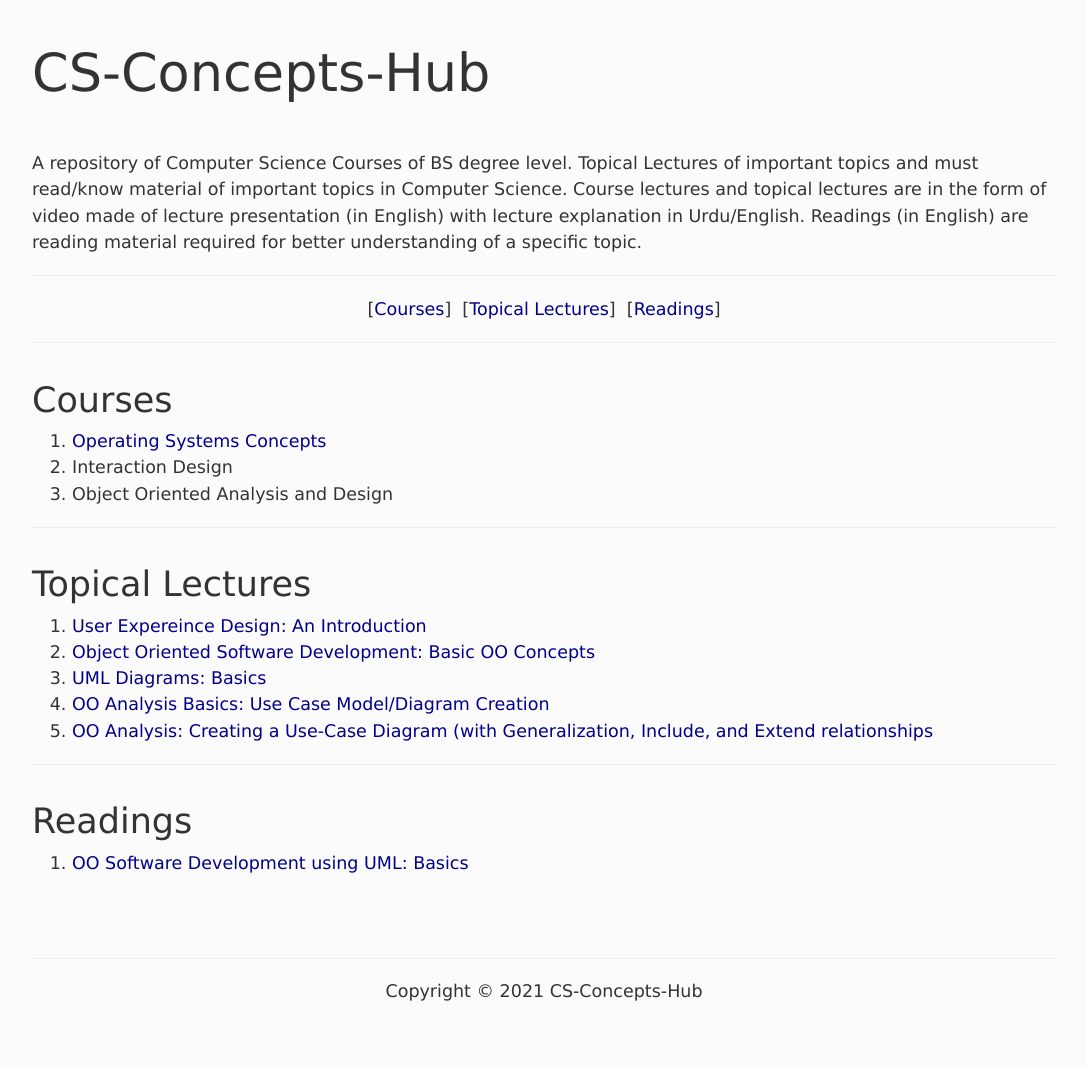
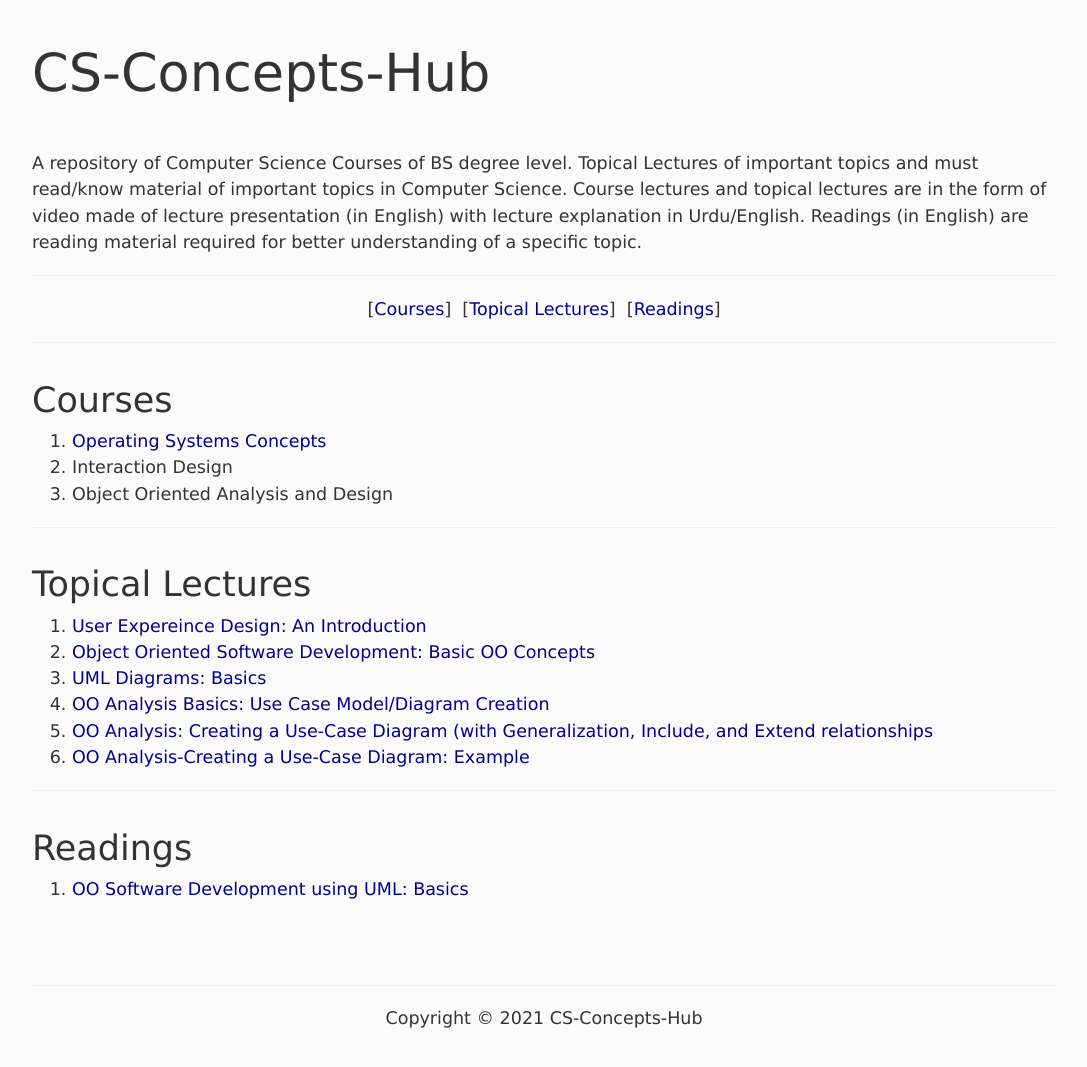
Before and after one commit to CS-Concepts-hub/CS-Concepts-hub, a Jekyll site: the page built from index.html, in a window 1280 px wide, cut to the strip 104-1222 px from the top of the page. Shown: the top 1067 px of the strip, without its empty margins (96-1183 px from the left). Built offline with Jekyll 4.4.1, drawn with Linux system fonts in a browser that asks for light colours.

Commit message:
Update index.html

```diff
--- a/index.html
+++ b/index.html
@@ -33,6 +33,8 @@ weight: 0
 			<li><a href="https://youtu.be/KXxlkT8j2xI" target="youtube">UML Diagrams: Basics</a></li>
 			<li><a href="https://youtu.be/c9wI6PnmP30" target="youtube">OO Analysis Basics: Use Case Model/Diagram Creation</a></li>
 			<li><a href="https://youtu.be/3r5fCZmY8JY" target="youtube">OO Analysis: Creating a Use-Case Diagram (with Generalization, Include, and Extend relationships</a></li>
+			<li><a href="https://youtu.be/m8_uKzC_Wcc" target="youtube">OO Analysis-Creating a Use-Case Diagram: Example</a></li>
+
 		</ol>
 		<hr>
 		<h2 class="title" id="notes">Readings</h2>
```
